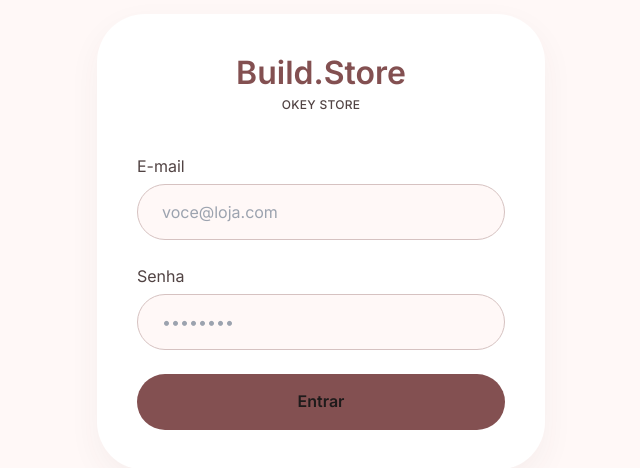
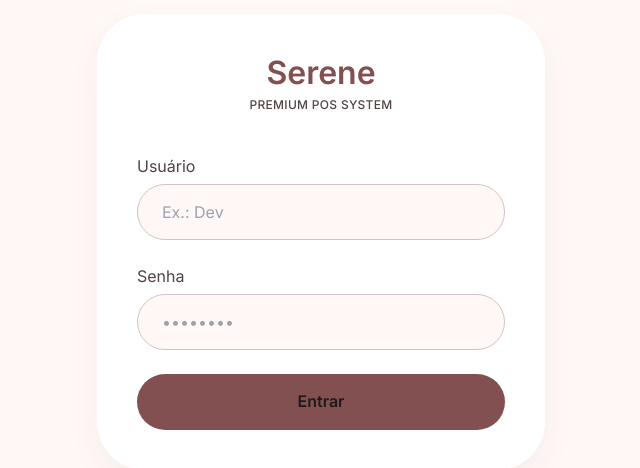
Before and after one commit to okeystoretest/Build.Store, a Next.js app: page /login in a window 1280 px wide. Shown: the part 158-626 px from the top of the page, without its empty margins (319-959 px from the left). Built offline with nearby package versions, Linux system fonts and the light colour scheme.

Commit message:
Login por usuario ao inves de email

```diff
--- a/src/app/globals.css
+++ b/src/app/globals.css
@@ -1,11 +1,6 @@
-/* stylelint-disable at-rule-no-unknown */
-/* stylelint-disable-next-line at-rule-no-unknown */
 @tailwind base;
-/* stylelint-disable-next-line at-rule-no-unknown */
 @tailwind components;
-/* stylelint-disable-next-line at-rule-no-unknown */
 @tailwind utilities;
-/* stylelint-enable at-rule-no-unknown */
 
 @layer base {
   :root {
--- a/src/app/login/page.tsx
+++ b/src/app/login/page.tsx
@@ -6,19 +6,22 @@ import { zodResolver } from "@hookform/resolvers/zod";
 import { z } from "zod";
 import { createClient } from "@/lib/supabase/client";
 import { isSupabaseConfigured } from "@/lib/sync/transport";
+import { usernameToEmail } from "@/lib/auth/username";
 import { Input } from "@/components/ui/input";
 import { Label } from "@/components/ui/label";
 import { Button } from "@/components/ui/button";
 
 const loginSchema = z.object({
-  email: z.string().email("E-mail inválido"),
-  password: z.string().min(6, "Mínimo de 6 caracteres"),
+  username: z.string().min(1, "Informe o usuário"),
+  password: z.string().min(1, "Informe a senha"),
 });
 type LoginValues = z.infer<typeof loginSchema>;
 
 /**
- * Login screen. Uses Supabase email/password. In local-only mode there's no
- * backend, so it explains that and links straight into the app.
+ * Login screen — username + password. Supabase Auth logs in by email, so the
+ * typed username is mapped to an internal email (usernameToEmail) before the
+ * request. The user never sees or types an email. In local-only mode (no
+ * Supabase) it links straight into the app.
  */
 export default function LoginPage() {
   const [error, setError] = useState<string | null>(null);
@@ -34,11 +37,11 @@ export default function LoginPage() {
     setError(null);
     const supabase = createClient();
     const { error } = await supabase.auth.signInWithPassword({
-      email: values.email,
+      email: usernameToEmail(values.username),
       password: values.password,
     });
     if (error) {
-      setError("Não foi possível entrar. Verifique suas credenciais.");
+      setError("Não foi possível entrar. Verifique usuário e senha.");
       return;
     }
     window.location.href = "/pos";
@@ -48,9 +51,9 @@ export default function LoginPage() {
     <div className="flex min-h-screen items-center justify-center bg-background px-margin">
       <div className="w-full max-w-md rounded-xl bg-surface-container-lowest p-lg shadow-level-2">
         <div className="text-center">
-          <h1 className="text-headline-lg text-primary">Build.Store</h1>
+          <h1 className="text-headline-lg text-primary">Serene</h1>
           <p className="mt-1 text-label-sm uppercase tracking-wide text-on-surface-variant">
-            OKEY STORE
+            Premium POS System
           </p>
         </div>
 
@@ -69,16 +72,16 @@ export default function LoginPage() {
         ) : (
           <form onSubmit={handleSubmit(onSubmit)} className="mt-lg space-y-md">
             <div className="space-y-1.5">
-              <Label>E-mail</Label>
+              <Label>Usuário</Label>
               <Input
-                type="email"
-                autoComplete="email"
-                placeholder="voce@loja.com"
-                {...register("email")}
+                type="text"
+                autoComplete="username"
+                placeholder="Ex.: Dev"
+                {...register("username")}
               />
-              {errors.email && (
+              {errors.username && (
                 <p className="px-2 text-label-sm text-error">
-                  {errors.email.message}
+                  {errors.username.message}
                 </p>
               )}
             </div>
--- /dev/null
+++ b/src/lib/auth/username.ts
@@ -0,0 +1,21 @@
+/**
+ * Username ↔ internal email mapping.
+ *
+ * Supabase Auth authenticates by email, but the app's UX is username-based.
+ * Every username maps deterministically to an internal email under a fixed
+ * domain, so users only ever type a username while Supabase still gets an
+ * email. The SQL that seeds users must use the SAME rule (see setup script).
+ *
+ * Rule: lowercase, trim, spaces → dots, then "@build.store".
+ *   "Dev"        -> "dev@build.store"
+ *   "Ana Silva"  -> "ana.silva@build.store"
+ */
+export const AUTH_EMAIL_DOMAIN = "build.store";
+
+export function usernameToEmail(username: string): string {
+  const slug = username
+    .trim()
+    .toLowerCase()
+    .replace(/\s+/g, ".");
+  return `${slug}@${AUTH_EMAIL_DOMAIN}`;
+}
```
